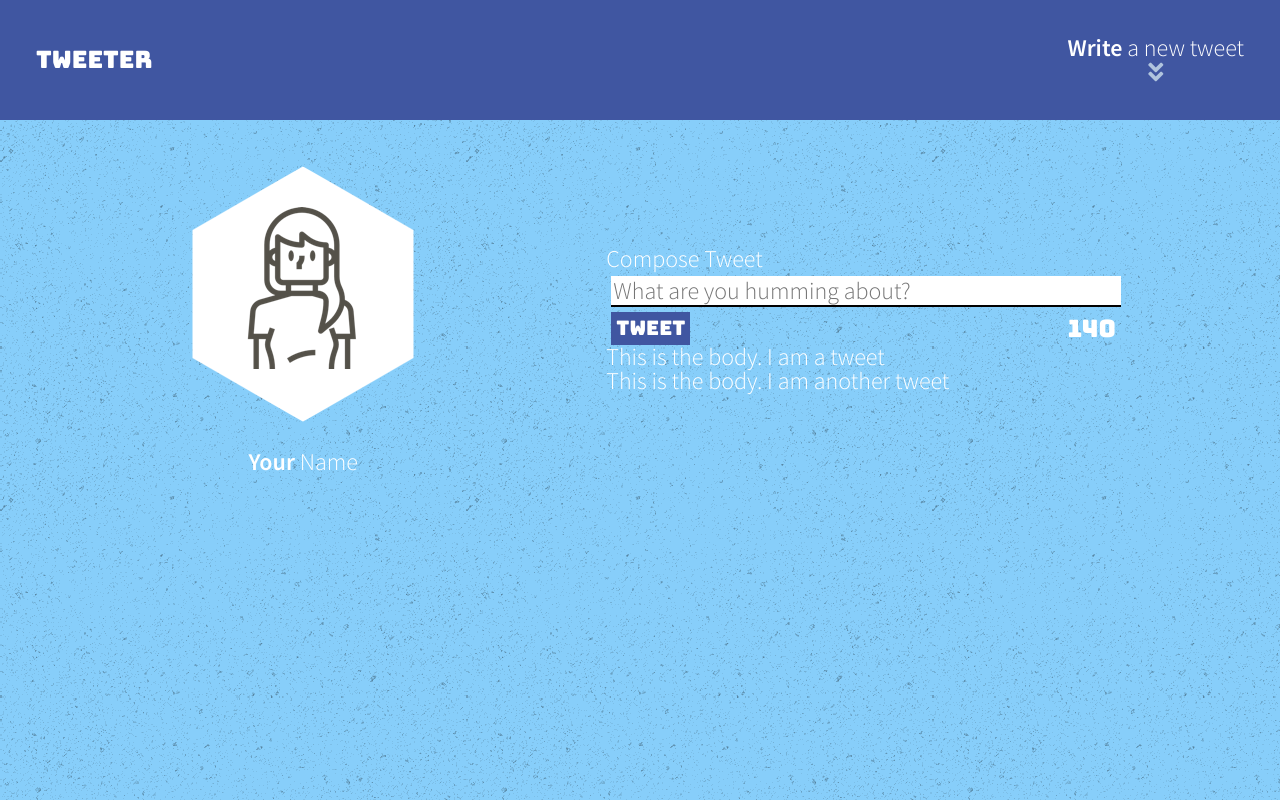
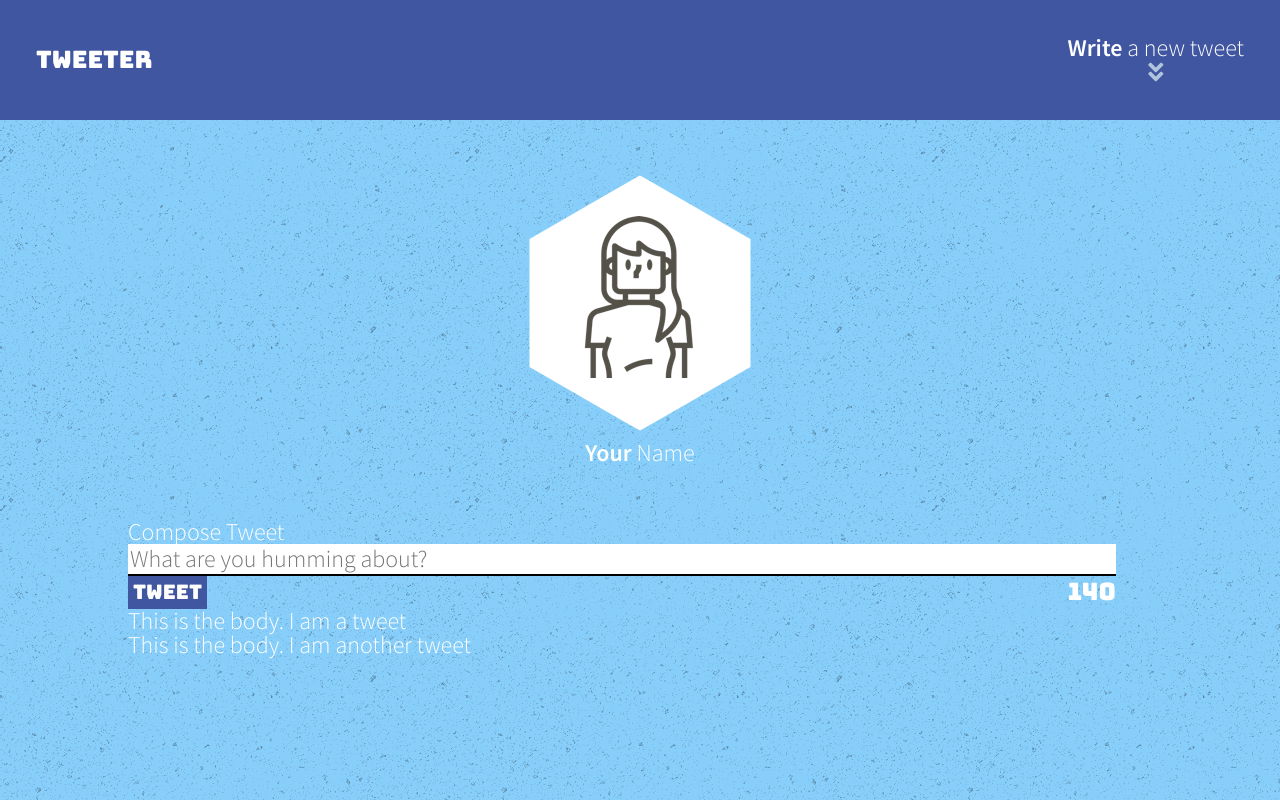
Before and after one commit to Sudoyulo/KevinsTweeter, a website: page public/index.html in a window 1280 px wide. Drawn offline with nearby package versions, Linux system fonts and the light colour scheme.

Commit message:
Style changes for tweet button and input box moved. Put avatar at a fixed position. Made tweet body horizontal. Removed some reundant nav tags

```diff
--- a/public/index.html
+++ b/public/index.html
@@ -43,13 +43,9 @@
     <!-- Page-specific (main) content here -->
     <div class="header-main-content">
     <header>
-      <div>
-          <img src="/images/profile-hex.png">
-      </div>
-      <br>
-      <div>
-          <h2><b>Your</b> Name</h2>
-      </div>
+    <img class="avatar" src="/images/profile-hex.png">
+  <h2><b>Your</b> Name</h2>
+
   </header>
 
     <main class="container">
--- a/public/styles/layout.css
+++ b/public/styles/layout.css
@@ -22,7 +22,7 @@ body {
   color: #545149;
   background-color: #f4f1ec;
   font-size: 24px;
-  font-family: "Source Sans Pro";
+  font-family: "Source Sans Pro", sans-serif;
   background-image: url(../images/asfalt-dark.png);
   background-color: lightskyblue;
   color: #FFFFFF;
@@ -61,6 +61,7 @@ header {
   justify-content: center;
   align-items: center;
   flex-direction: column;
+  position: fixed;
 }
 
  b {/*write*/
@@ -73,9 +74,14 @@ header {
  */
 
 
+.avatar {
+  margin-bottom: 10px;
+}
+
  .container {
   display: flex;
-  margin-right: 10%;
+  margin: 10%;
+  margin-top: 400px;
 }
 
 .new-tweet {
@@ -94,7 +100,6 @@ header {
 
 #tweet-text {
   width: 100%;
-  margin: 5px;
   display: flex;
   box-sizing: border-box;
   border: none;
@@ -115,7 +120,7 @@ header {
     text-align: center;
     font-size: 20px;
     font-family: "Bungee";
-    margin-left: 5px;
+
 }
 
 .counter {/* remaining count*/
--- a/server/data-files/initial-tweets.json
+++ b/server/data-files/initial-tweets.json
@@ -8,7 +8,7 @@
     "content": {
       "text": "If I have seen further it is by standing on the shoulders of giants"
     },
-    "created_at": 1639281987416
+    "created_at": 1639282164899
   },
   {
     "user": {
@@ -19,6 +19,6 @@
     "content": {
       "text": "Je pense , donc je suis"
     },
-    "created_at": 1639368387416
+    "created_at": 1639368564899
   }
 ]
```
